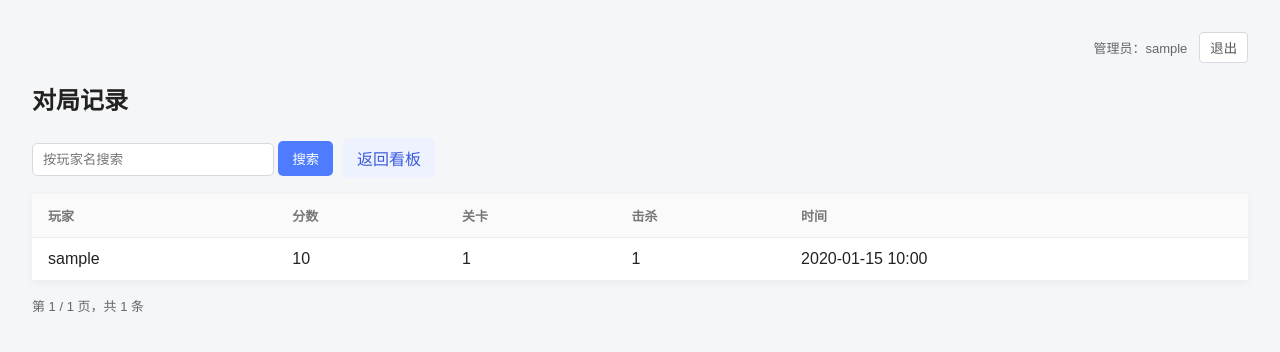
After one commit to 11aqda/NGDCS, a Django app: page /dashboard/matches/ in a window 1280 px wide. The commit adds this page. Shown: the top 352 px of the page. Run offline with Django 5.2, Linux system fonts and the light colour scheme; a user stored in the database is signed in; tables that the repository leaves empty hold one stand-in row (values such as "Sample post").

Commit message:
feat(web): 登录权限、对局记录、实时指标

```diff
--- /dev/null
+++ b/dashboard/templates/dashboard/matches.html
@@ -0,0 +1,157 @@
+<!DOCTYPE html>
+<html lang="zh-CN">
+<head>
+    <meta charset="UTF-8">
+    <meta name="viewport" content="width=device-width, initial-scale=1.0">
+    <title>对局记录</title>
+    <style>
+        body {
+            margin: 0;
+            padding: 32px;
+            color: #222;
+            font-family: "Microsoft YaHei", sans-serif;
+            background: #f5f6f8;
+        }
+        h1 {
+            margin: 0 0 22px;
+            font-size: 24px;
+        }
+        .topbar {
+            display: flex;
+            align-items: center;
+            justify-content: flex-end;
+            gap: 12px;
+            margin-bottom: 18px;
+            color: #666;
+            font-size: 13px;
+        }
+        .topbar form {
+            margin: 0;
+        }
+        .topbar button {
+            padding: 5px 10px;
+            border: 1px solid #d5d9e0;
+            border-radius: 4px;
+            color: #555;
+            background: #fff;
+            cursor: pointer;
+        }
+        .toolbar {
+            display: flex;
+            align-items: center;
+            gap: 10px;
+            margin-bottom: 16px;
+        }
+        .toolbar input {
+            width: 220px;
+            padding: 8px 10px;
+            border: 1px solid #d5d9e0;
+            border-radius: 5px;
+        }
+        .toolbar button,
+        .back {
+            padding: 8px 14px;
+            border: 0;
+            border-radius: 5px;
+            color: #fff;
+            background: #4f7cff;
+            text-decoration: none;
+            cursor: pointer;
+        }
+        .back {
+            background: #eef2ff;
+            color: #3b5bdb;
+        }
+        table {
+            width: 100%;
+            border-collapse: collapse;
+            background: #fff;
+            box-shadow: 0 2px 8px rgba(0, 0, 0, .05);
+        }
+        th,
+        td {
+            padding: 12px 16px;
+            text-align: left;
+            border-bottom: 1px solid #eee;
+        }
+        th {
+            color: #777;
+            font-size: 13px;
+            background: #fafafa;
+        }
+        tr:last-child td {
+            border-bottom: none;
+        }
+        .empty {
+            padding: 24px;
+            color: #999;
+        }
+        .pager {
+            display: flex;
+            align-items: center;
+            gap: 12px;
+            margin-top: 16px;
+            color: #666;
+            font-size: 13px;
+        }
+        .pager a {
+            color: #3b5bdb;
+            text-decoration: none;
+        }
+    </style>
+</head>
+<body>
+    <div class="topbar">
+        <span>管理员：{{ request.user.username }}</span>
+        <form method="post" action="{% url 'logout' %}">
+            {% csrf_token %}
+            <button type="submit">退出</button>
+        </form>
+    </div>
+
+    <h1>对局记录</h1>
+
+    <div class="toolbar">
+        <form method="get">
+            <input type="text" name="q" value="{{ keyword }}" placeholder="按玩家名搜索">
+            <button type="submit">搜索</button>
+        </form>
+        <a class="back" href="{% url 'dashboard' %}">返回看板</a>
+    </div>
+
+    <table>
+        <thead>
+            <tr>
+                <th>玩家</th>
+                <th>分数</th>
+                <th>关卡</th>
+                <th>击杀</th>
+                <th>时间</th>
+            </tr>
+        </thead>
+        <tbody>
+            {% for record in page_obj %}
+            <tr>
+                <td>{{ record.user.username }}</td>
+                <td>{{ record.score }}</td>
+                <td>{{ record.level }}</td>
+                <td>{{ record.kills }}</td>
+                <td>{{ record.created_at|date:"Y-m-d H:i" }}</td>
+            </tr>
+            {% empty %}
+            <tr><td class="empty" colspan="5">没有对局记录</td></tr>
+            {% endfor %}
+        </tbody>
+    </table>
+
+    <div class="pager">
+        {% if page_obj.has_previous %}
+        <a href="?q={{ keyword|urlencode }}&page={{ page_obj.previous_page_number }}">上一页</a>
+        {% endif %}
+        <span>第 {{ page_obj.number }} / {{ page_obj.paginator.num_pages }} 页，共 {{ page_obj.paginator.count }} 条</span>
+        {% if page_obj.has_next %}
+        <a href="?q={{ keyword|urlencode }}&page={{ page_obj.next_page_number }}">下一页</a>
+        {% endif %}
+    </div>
+</body>
+</html>
--- a/dashboard/urls.py
+++ b/dashboard/urls.py
@@ -4,4 +4,5 @@ from . import views
 
 urlpatterns = [
     path("", views.index, name="dashboard"),
+    path("matches/", views.matches, name="matches"),
 ]
--- a/dashboard/views.py
+++ b/dashboard/views.py
@@ -1,14 +1,51 @@
-from datetime import date, timedelta
+import csv
+from datetime import date, datetime, timedelta
 
+from django.conf import settings
+from django.contrib.auth.decorators import login_required
 from django.contrib.auth.models import User
+from django.core.paginator import Paginator
 from django.db.models import Avg, Count, Max
 from django.db.models.functions import TruncDate
+from django.http import HttpResponseForbidden
 from django.shortcuts import render
 
 from accounts.models import ScoreRecord
 
 
+def _latest_metrics():
+    path = settings.METRICS_CSV
+    if not path.exists():
+        return None
+
+    last = None
+    with path.open(newline="", encoding="utf-8") as fp:
+        for last in csv.DictReader(fp):
+            pass
+    if not last:
+        return None
+
+    try:
+        updated_at = datetime.fromisoformat(last["timestamp"])
+        age = max(0, int((datetime.now() - updated_at).total_seconds()))
+        return {
+            "online": int(float(last.get("client_count") or 0)),
+            "tick_p95": float(last.get("tick_ms_p95") or 0),
+            "bandwidth_kbps": float(last.get("bytes_out") or 0) / 1024,
+            "snapshot_bytes": int(float(last.get("snapshot_bytes") or 0)),
+            "cpu_percent": float(last.get("cpu_percent") or 0),
+            "updated_at": last.get("timestamp", ""),
+            "age": age,
+            "live": age <= 5,
+        }
+    except (KeyError, ValueError):
+        return None
+
+
+@login_required
 def index(request):
+    if not request.user.is_staff:  # 只给管理员看
+        return HttpResponseForbidden("需要管理员权限")
     stats = ScoreRecord.objects.aggregate(  # 分数汇总，返回一个字典
         total=Count("id"),#求总对局数
         avg_score=Avg("score"),#求平均分数
@@ -16,28 +53,28 @@ def index(request):
     )
 
     today = date.today()
-    start_day = today - timedelta(days=6)
+    start_day = today - timedelta(days=6)  # 算出6天前，刚好包含今天一共7天
     trend_rows = (
         ScoreRecord.objects
         .filter(created_at__date__gte=start_day)  #最近 7 天
-        .annotate(day=TruncDate("created_at"))  #按天分组
+        .annotate(day=TruncDate("created_at"))  #TruncDate具体时间截断成年月日
         .values("day")
         .annotate(
-            count=Count("id"),
-            avg_score=Avg("score"),
+            count=Count("id"),  #局数
+            avg_score=Avg("score"),  #求每天的平均分
         )
-        .order_by("day")
+        .order_by("day")  #按日期排序
     )
-    trend_map = {row["day"]: row for row in trend_rows}
+    trend_map = {row["day"]: row for row in trend_rows}  #日期为key，整行统计为value
     trend_days = []
     trend_counts = []
     trend_avg = []
     for offset in range(7):
-        day = start_day + timedelta(days=offset)
-        row = trend_map.get(day)
-        trend_days.append(day.strftime("%m-%d"))
-        trend_counts.append(row["count"] if row else 0)
-        trend_avg.append(round(row["avg_score"], 1) if row else None)
+        day = start_day + timedelta(days=offset) #
+        row = trend_map.get(day)  #验证有没有数据
+        trend_days.append(day.strftime("%m-%d"))  #把日期对象变成 月—日 这种短格式，塞进列表里
+        trend_counts.append(row["count"] if row else 0)  #有则塞，无则返0
+        trend_avg.append(round(row["avg_score"], 1) if row else None)  #最终平均分保留一位小数，无则返None
 
     top_scores = list(
         ScoreRecord.objects.values("user__username")  #按用户名分组
@@ -63,5 +100,25 @@ def index(request):
         "trend_days": trend_days,   #最近 7 天日期
         "trend_counts": trend_counts,   #每天记录数
         "trend_avg": trend_avg,   #每天平均分
+        "live_metrics": _latest_metrics(),   #服务端最近 1 秒指标
     }
     return render(request, "dashboard/index.html", context)
+
+
+@login_required
+def matches(request):
+    if not request.user.is_staff:  # 只给管理员看
+        return HttpResponseForbidden("需要管理员权限")
+
+    keyword = request.GET.get("q", "").strip()
+    records = ScoreRecord.objects.select_related("user").order_by("-created_at")  # 避免 N+1
+    if keyword:
+        records = records.filter(user__username__icontains=keyword)
+
+    page_obj = Paginator(records, 20).get_page(request.GET.get("page"))  # 每页 20 条
+
+    context = {
+        "page_obj": page_obj,
+        "keyword": keyword,
+    }
+    return render(request, "dashboard/matches.html", context)
--- a/webapp/__init__.py
+++ b/webapp/__init__.py
@@ -0,0 +1,3 @@
+import pymysql
+
+pymysql.install_as_MySQLdb()
--- a/webapp/urls.py
+++ b/webapp/urls.py
@@ -1,8 +1,11 @@
-"""总路由：只挂 API，不出网页（`admin` 也没开 —— 见 settings 的说明）。"""
+"""总路由：API + 管理员看板。"""
 
+from django.contrib.auth import views as auth_views
 from django.urls import include, path
 
 urlpatterns = [
     path("api/", include("accounts.urls")),
+    path("accounts/login/", auth_views.LoginView.as_view(template_name="registration/login.html"), name="login"),
+    path("accounts/logout/", auth_views.LogoutView.as_view(), name="logout"),
     path("dashboard/", include("dashboard.urls")),
 ]
```
Also changed, not shown: dashboard/templates/dashboard/index.html (+92 -1 lines), dashboard/templates/registration/login.html (added, +84 -0 lines), webapp/settings.py (+17 -1 lines).
